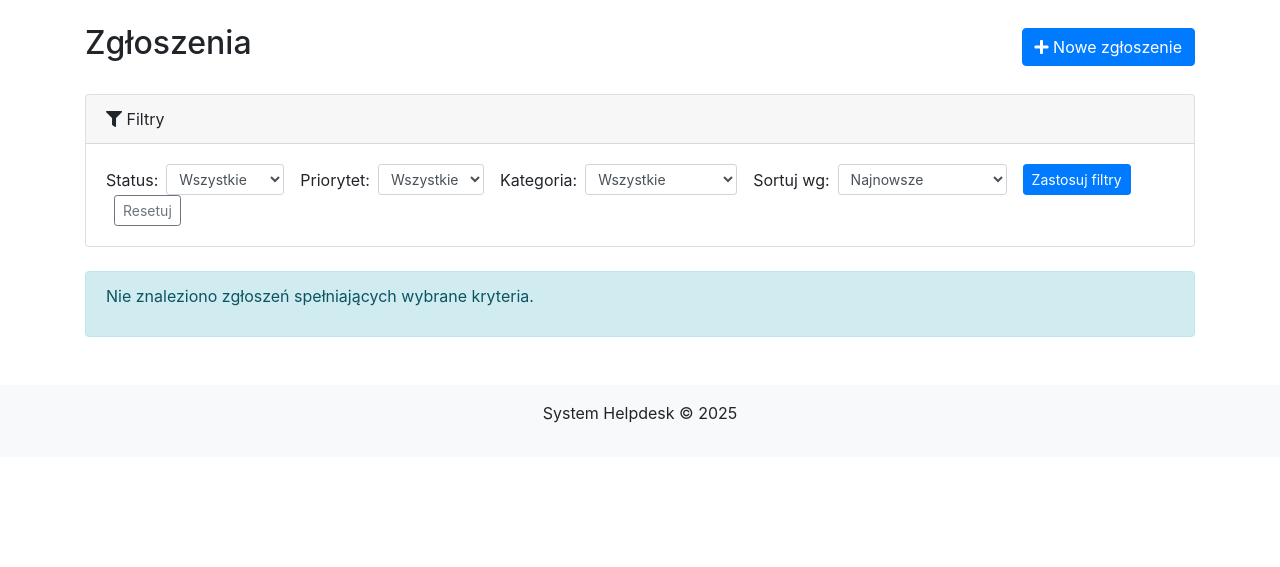
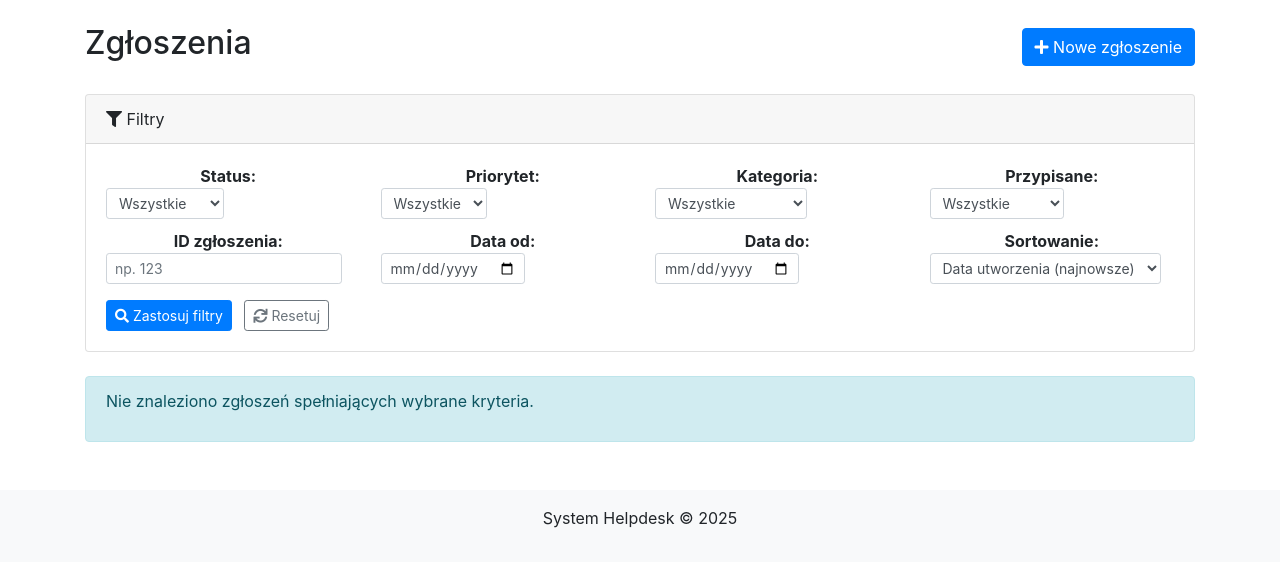
Before and after one commit to 70490-jakub-adrych/projekt-wdrozeniowy, a Django app: page /tickets/ in a window 1280 px wide. Shown: the part 56-623 px from the top of the page. Run offline with Django 3.2, Linux system fonts and the light colour scheme; the visitor is signed in with stand-in values (Sample User, id 1); data that the repository does not hold is empty; some libraries are stand-ins or nearby versions.

Commit message:
added more filtering and added sorting of tickets

```diff
--- a/crm/templates/crm/tickets/ticket_list.html
+++ b/crm/templates/crm/tickets/ticket_list.html
@@ -20,6 +20,15 @@
         display: flex;
         justify-content: flex-start;
     }
+
+    .filter-row {
+        margin-bottom: 10px;
+    }
+
+    .filter-label {
+        font-weight: bold;
+        min-width: 80px;
+    }
 </style>
 {% endblock %}
 
@@ -38,8 +47,10 @@
     </div>
     <div class="card-body">
         <form method="get" class="form-inline">
-            <div class="form-group mr-3">
-                <label for="status" class="mr-2">Status:</label>
+            <div class="container-fluid p-0">
+                <div class="row filter-row">
+                    <div class="col-md-3">
+                        <label for="status" class="filter-label">Status:</label>
                         <select name="status" id="status" class="form-control form-control-sm">
                             <option value="" {% if not status_filter %}selected{% endif %}>Wszystkie</option>
                             <option value="new" {% if status_filter == 'new' %}selected{% endif %}>Nowe</option>
@@ -49,8 +60,8 @@
                             <option value="closed" {% if status_filter == 'closed' %}selected{% endif %}>Zamknięte</option>
                         </select>
                     </div>
-            <div class="form-group mr-3">
-                <label for="priority" class="mr-2">Priorytet:</label>
+                    <div class="col-md-3">
+                        <label for="priority" class="filter-label">Priorytet:</label>
                         <select name="priority" id="priority" class="form-control form-control-sm">
                             <option value="" {% if not priority_filter %}selected{% endif %}>Wszystkie</option>
                             <option value="low" {% if priority_filter == 'low' %}selected{% endif %}>Niski</option>
@@ -59,8 +70,8 @@
                             <option value="critical" {% if priority_filter == 'critical' %}selected{% endif %}>Krytyczny</option>
                         </select>
                     </div>
-            <div class="form-group mr-3">
-                <label for="category" class="mr-2">Kategoria:</label>
+                    <div class="col-md-3">
+                        <label for="category" class="filter-label">Kategoria:</label>
                         <select name="category" id="category" class="form-control form-control-sm">
                             <option value="" {% if not category_filter %}selected{% endif %}>Wszystkie</option>
                             <option value="hardware" {% if category_filter == 'hardware' %}selected{% endif %}>Sprzęt</option>
@@ -70,17 +81,50 @@
                             <option value="other" {% if category_filter == 'other' %}selected{% endif %}>Inne</option>
                         </select>
                     </div>
-            <div class="form-group mr-3">
-                <label for="sort_by" class="mr-2">Sortuj wg:</label>
-                <select name="sort_by" id="sort_by" class="form-control form-control-sm">
-                    <option value="-created_at" {% if sort_by == '-created_at' %}selected{% endif %}>Najnowsze</option>
-                    <option value="created_at" {% if sort_by == 'created_at' %}selected{% endif %}>Najstarsze</option>
-                    <option value="-priority" {% if sort_by == '-priority' %}selected{% endif %}>Priorytet (malejąco)</option>
-                    <option value="priority" {% if sort_by == 'priority' %}selected{% endif %}>Priorytet (rosnąco)</option>
+                    <div class="col-md-3">
+                        <label for="assigned" class="filter-label">Przypisane:</label>
+                        <select name="assigned" id="assigned" class="form-control form-control-sm">
+                            <option value="" {% if not assigned_filter %}selected{% endif %}>Wszystkie</option>
+                            <option value="me" {% if assigned_filter == 'me' %}selected{% endif %}>Do mnie</option>
+                            <option value="unassigned" {% if assigned_filter == 'unassigned' %}selected{% endif %}>Nieprzypisane</option>
                         </select>
                     </div>
-            <button type="submit" class="btn btn-sm btn-primary">Zastosuj filtry</button>
-            <a href="{% url 'ticket_list' %}" class="btn btn-sm btn-outline-secondary ml-2">Resetuj</a>
+                </div>
+
+                <div class="row filter-row">
+                    <div class="col-md-3">
+                        <label for="ticket_id" class="filter-label">ID zgłoszenia:</label>
+                        <input type="number" name="ticket_id" id="ticket_id" class="form-control form-control-sm" value="{{ ticket_id }}" placeholder="np. 123">
+                    </div>
+                    <div class="col-md-3">
+                        <label for="date_from" class="filter-label">Data od:</label>
+                        <input type="date" name="date_from" id="date_from" class="form-control form-control-sm" value="{{ date_from }}">
+                    </div>
+                    <div class="col-md-3">
+                        <label for="date_to" class="filter-label">Data do:</label>
+                        <input type="date" name="date_to" id="date_to" class="form-control form-control-sm" value="{{ date_to }}">
+                    </div>
+                    <div class="col-md-3">
+                        <label for="sort_by" class="filter-label">Sortowanie:</label>
+                        <select name="sort_by" id="sort_by" class="form-control form-control-sm">
+                            {% for sort_value, sort_label in sort_options %}
+                                <option value="{{ sort_value }}" {% if sort_by == sort_value %}selected{% endif %}>{{ sort_label }}</option>
+                            {% endfor %}
+                        </select>
+                    </div>
+                </div>
+
+                <div class="row mt-3">
+                    <div class="col-12">
+                        <button type="submit" class="btn btn-sm btn-primary">
+                            <i class="fas fa-search"></i> Zastosuj filtry
+                        </button>
+                        <a href="{% url 'ticket_list' %}" class="btn btn-sm btn-outline-secondary ml-2">
+                            <i class="fas fa-sync"></i> Resetuj
+                        </a>
+                    </div>
+                </div>
+            </div>
         </form>
     </div>
 </div>
--- a/crm/views/ticket_views.py
+++ b/crm/views/ticket_views.py
@@ -5,6 +5,7 @@ from django.db.models import Q
 from django.utils import timezone
 from django.http import HttpResponseForbidden
 import os
+from datetime import datetime, timedelta
 
 from ..models import Organization, Ticket, TicketComment, TicketAttachment
 from ..forms import (
@@ -24,6 +25,10 @@ def ticket_list(request):
     status_filter = request.GET.get('status', '')
     priority_filter = request.GET.get('priority', '')
     category_filter = request.GET.get('category', '')
+    assigned_filter = request.GET.get('assigned', '')
+    date_from = request.GET.get('date_from', '')
+    date_to = request.GET.get('date_to', '')
+    ticket_id = request.GET.get('ticket_id', '')
     sort_by = request.GET.get('sort_by', '-created_at')
 
     # Określenie widocznych zgłoszeń na podstawie roli
@@ -46,15 +51,71 @@ def ticket_list(request):
     if category_filter:
         tickets = tickets.filter(category=category_filter)
 
+    # Filtrowanie po przypisaniu
+    if assigned_filter == 'me':
+        tickets = tickets.filter(assigned_to=user)
+    elif assigned_filter == 'unassigned':
+        tickets = tickets.filter(assigned_to__isnull=True)
+    # 'all' nie wymaga filtrowania - pokazuje wszystko
+
+    # Filtrowanie po ID zgłoszenia
+    if ticket_id:
+        try:
+            ticket_id = int(ticket_id)
+            tickets = tickets.filter(id=ticket_id)
+        except ValueError:
+            # Jeśli podano nieprawidłowy ID, nie filtruj
+            pass
+
+    # Filtrowanie po zakresie dat
+    if date_from:
+        try:
+            date_from_obj = datetime.strptime(date_from, '%Y-%m-%d')
+            tickets = tickets.filter(created_at__gte=date_from_obj)
+        except ValueError:
+            # Nieprawidłowy format daty, ignorujemy
+            pass
+
+    if date_to:
+        try:
+            date_to_obj = datetime.strptime(date_to, '%Y-%m-%d')
+            # Dodajemy jeden dzień, aby uwzględnić całą datę "do"
+            date_to_obj = date_to_obj + timedelta(days=1)
+            tickets = tickets.filter(created_at__lt=date_to_obj)
+        except ValueError:
+            # Nieprawidłowy format daty, ignorujemy
+            pass
+
     # Zastosowanie sortowania
     tickets = tickets.order_by(sort_by)
+
+    # Lista dostępnych opcji sortowania dla wyboru w interfejsie
+    sort_options = [
+        ('-created_at', 'Data utworzenia (najnowsze)'),
+        ('created_at', 'Data utworzenia (najstarsze)'),
+        ('title', 'Tytuł (A-Z)'),
+        ('-title', 'Tytuł (Z-A)'),
+        ('priority', 'Priorytet (rosnąco)'),
+        ('-priority', 'Priorytet (malejąco)'),
+        ('status', 'Status (rosnąco)'),
+        ('-status', 'Status (malejąco)'),
+        ('category', 'Kategoria (A-Z)'),
+        ('-category', 'Kategoria (Z-A)'),
+        ('organization__name', 'Organizacja (A-Z)'),
+        ('-organization__name', 'Organizacja (Z-A)'),
+    ]
 
     context = {
         'tickets': tickets,
         'status_filter': status_filter,
         'priority_filter': priority_filter,
         'category_filter': category_filter,
+        'assigned_filter': assigned_filter,
+        'date_from': date_from,
+        'date_to': date_to,
+        'ticket_id': ticket_id,
         'sort_by': sort_by,
+        'sort_options': sort_options,
     }
 
     return render(request, 'crm/tickets/ticket_list.html', context)
```
Lines whose indentation alone changed are shown as unchanged.
